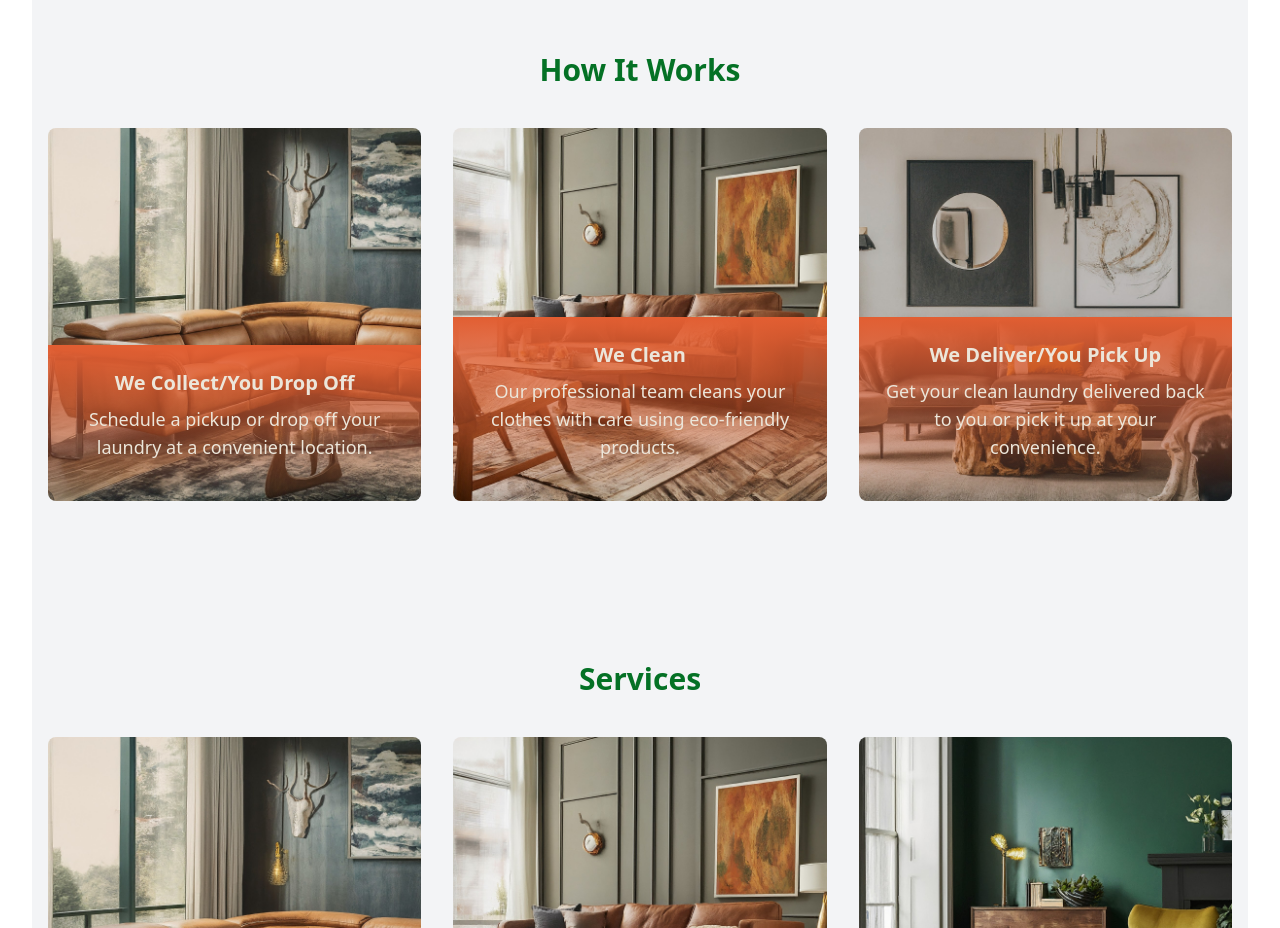
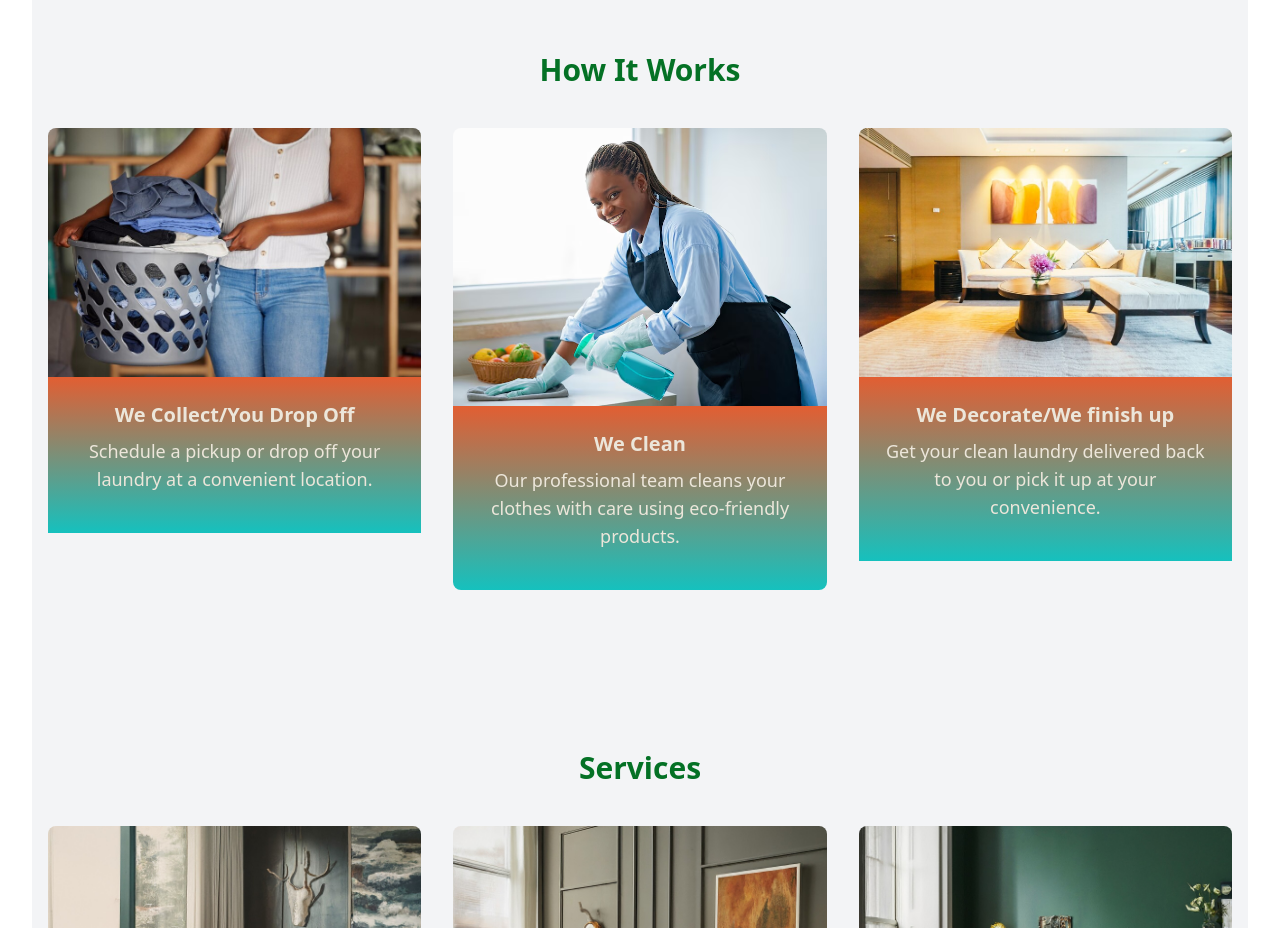
Before and after one commit to auma23/waridiHomeGrooming, a React (Vite) app: page / in a window 1280 px wide. Shown: the part 900-1828 px from the top of the page. Built offline with nearby package versions, Linux system fonts and the light colour scheme.

Commit message:
update how it works

```diff
--- a/src/Components/HowItWorks.jsx
+++ b/src/Components/HowItWorks.jsx
@@ -1,3 +1,38 @@
+// const HowItWorks = () => {
+//     return (
+//       <section className="how-it-works bg-gray-100 py-20">
+//         <div className="container mx-auto px-4">
+//           <h2 className="text-3xl font-bold text-center text-green mb-10">How It Works</h2>
+//           <div className="grid grid-cols-1 md:grid-cols-3 gap-8">
+//             <div className="card relative rounded-lg overflow-hidden">
+//               <img src="./src/assets/image14.jpg" alt="Icon 1" className="w-full h-full object-cover" />
+//               <div className="card-content absolute bottom-0 left-0 right-0 p-6 text-grey bg-gradient-to-b from-orange to-blue">
+//                 <h3 className="text-xl font-bold mb-2">We Collect/You Drop Off</h3>
+//                 <p className="text-lg mb-4">Schedule a pickup or drop off your laundry at a convenient location.</p>
+//               </div>
+//             </div>
+//             <div className="card relative rounded-lg overflow-hidden">
+//               <img src="./src/assets/image13.jpg" alt="Icon 2" className="w-full h-full object-cover" />
+//               <div className="card-content absolute bottom-0 left-0 right-0 text-grey p-6 bg-gradient-to-b from-orange to-blue">
+//                 <h3 className="text-xl font-bold mb-2">We Clean</h3>
+//                 <p className="text-lg mb-4">Our professional team cleans your clothes with care using eco-friendly products.</p>
+//               </div>
+//             </div>
+//             <div className="card relative rounded-lg overflow-hidden">
+//               <img src="./src/assets/image3.jpg" alt="Icon 3" className="w-full h-full object-cover" />
+//               <div className="card-content absolute bottom-0 left-0 right-0 p-6 text-grey bg-gradient-to-b from-orange to-blue">
+//                 <h3 className="text-xl font-bold mb-2">We Deliver/You Pick Up</h3>
+//                 <p className="text-lg mb-4">Get your clean laundry delivered back to you or pick it up at your convenience.</p>
+//               </div>
+//             </div>
+//           </div>
+//         </div>
+//       </section>
+//     );
+//   };
+
+//   export default HowItWorks;
+
 const HowItWorks = () => {
   return (
     <section className="how-it-works bg-gray-100 py-20">
@@ -5,23 +40,23 @@ const HowItWorks = () => {
         <h2 className="text-3xl font-bold text-center text-green mb-10">How It Works</h2>
         <div className="grid grid-cols-1 md:grid-cols-3 gap-8">
           <div className="card relative rounded-lg overflow-hidden">
-              <img src="./src/assets/image4.jpg" alt="Icon 1" className="w-full h-full object-cover" />
-              <div className="card-content absolute bottom-0 left-0 right-0 p-6 text-grey bg-gradient-to-b from-orange to-transparent">
+            <img src="./src/assets/image14.jpg" alt="Icon 1" className="w-full h-auto object-cover" />
+            <div className="card-content p-6 text-center text-grey bg-gradient-to-b from-orange to-blue">
               <h3 className="text-xl font-bold mb-2">We Collect/You Drop Off</h3>
               <p className="text-lg mb-4">Schedule a pickup or drop off your laundry at a convenient location.</p>
             </div>
           </div>
           <div className="card relative rounded-lg overflow-hidden">
-              <img src="./src/assets/image2.jpg" alt="Icon 2" className="w-full h-full object-cover" />
-              <div className="card-content absolute bottom-0 left-0 right-0 p-6 text-grey bg-gradient-to-b from-orange to-transparent">
+            <img src="./src/assets/image12.avif" alt="Icon 2" className="w-full h-auto object-cover" />
+            <div className="card-content p-6 text-center text-grey bg-gradient-to-b from-orange to-blue">
               <h3 className="text-xl font-bold mb-2">We Clean</h3>
               <p className="text-lg mb-4">Our professional team cleans your clothes with care using eco-friendly products.</p>
             </div>
           </div>
           <div className="card relative rounded-lg overflow-hidden">
-              <img src="./src/assets/image3.jpg" alt="Icon 3" className="w-full h-full object-cover" />
-              <div className="card-content absolute bottom-0 left-0 right-0 p-6 text-grey bg-gradient-to-b from-orange to-transparent">
-                <h3 className="text-xl font-bold mb-2">We Deliver/You Pick Up</h3>
+            <img src="./src/assets/image23.jpg" alt="Icon 3" className="w-full h-auto object-cover" />
+            <div className="card-content p-6 text-center text-grey bg-gradient-to-b from-orange to-blue">
+              <h3 className="text-xl font-bold mb-2">We Decorate/We finish up</h3>
               <p className="text-lg mb-4">Get your clean laundry delivered back to you or pick it up at your convenience.</p>
             </div>
           </div>
```
Lines whose indentation alone changed are shown as unchanged.
